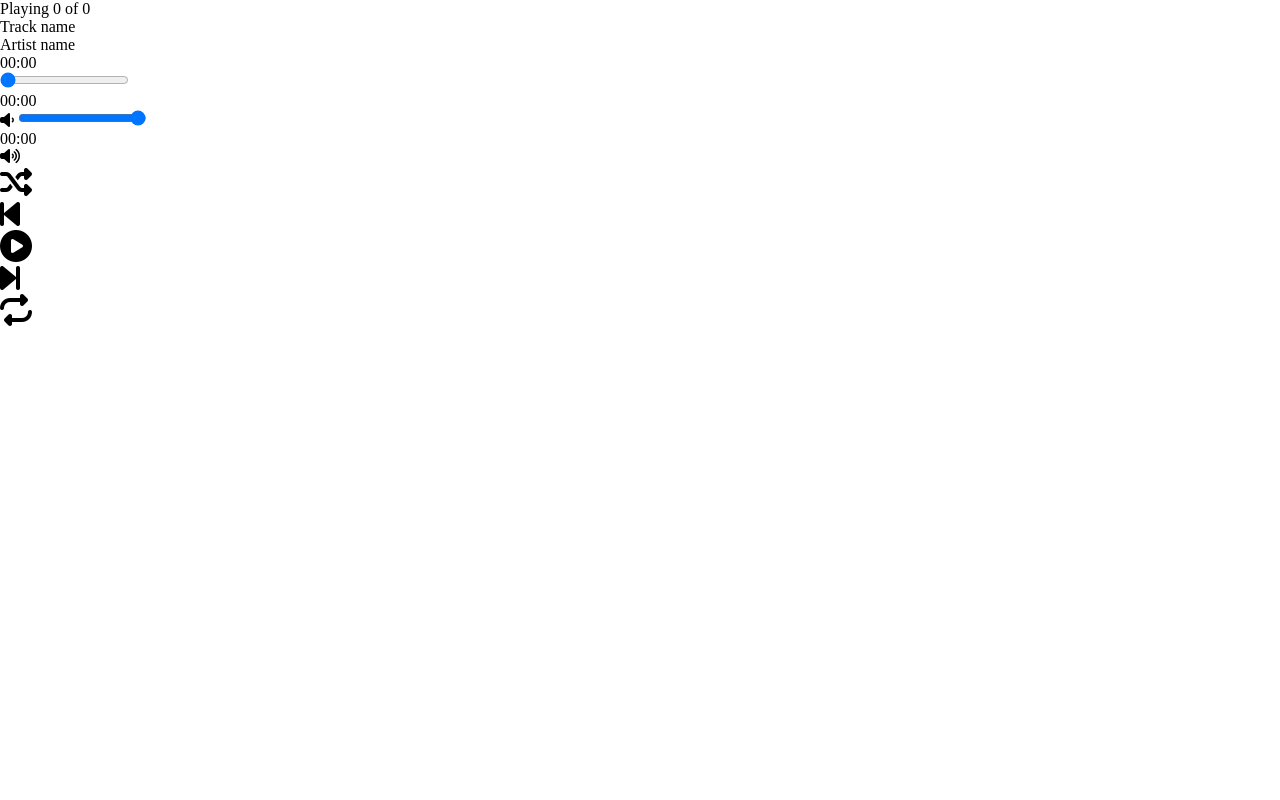
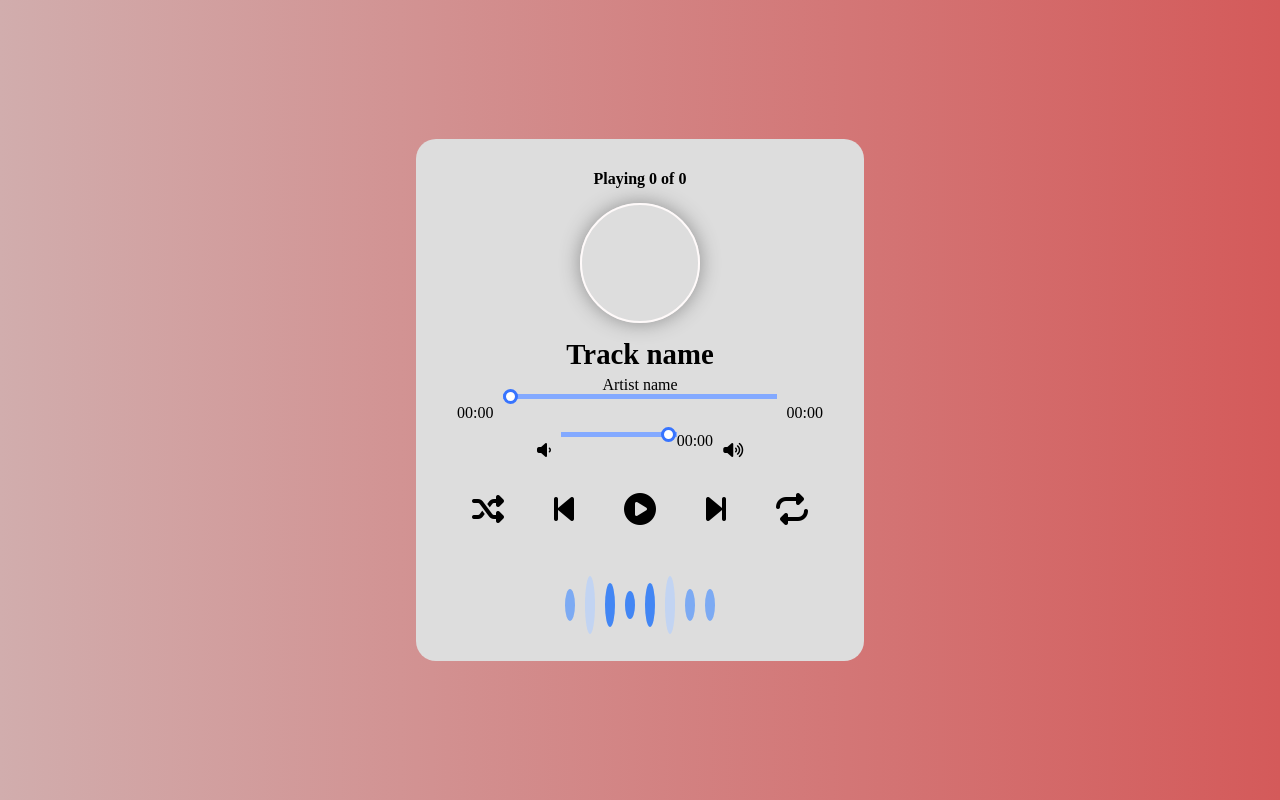
Before and after one commit to JafarSoltani9/Frontend, a plain HTML site: page music-player/index.html in a window 1280 px wide. Drawn offline with Linux system fonts and the light colour scheme.

Commit message:
added some code in the music player app

```diff
--- a/music-player/index.html
+++ b/music-player/index.html
@@ -11,8 +11,8 @@
     <div class="player">
         <div class="wrapper">
 
-            <div class="detalis">
-                <div class="new-playing">Playing 0 of 0</div>
+            <div class="details">
+                <div class="now-playing">Playing 0 of 0</div>
                 <div class="tarck-art"></div>
                 <div class="track-name">Track name</div>
                 <div class="track-artist">Artist name</div>
@@ -26,7 +26,7 @@
 
             <div class="silder-contariner">
                 <i class="fa fa-volume-down"></i>
-                <input type="range" min="1" max="100" value="99" class="seek-slider" onchange="">
+                <input type="range" min="1" max="100" value="99" class="volume-slider" onchange="">
                 <div class="volume-duration">00:00</div>
                 <i class="fa fa-volume-up"></i>
             </div>
@@ -36,22 +36,22 @@
                 <div class="random-track" onclick="">
                     <i class="fas fa-random fa-2x"></i>
                 </div>
-                <div class="random-track" onclick="">
+                <div class="prev-track" onclick="">
                     <i class="fas fa-step-backward fa-2x"></i>
                 </div>
-                <div class="random-track" onclick="">
+                <div class="playpause-track" onclick="">
                     <i class="fas fa-play-circle fa-2x"></i>
                 </div>
-                <div class="random-track" onclick="">
+                <div class="next-track" onclick="">
                     <i class="fas fa-step-forward fa-2x"></i>
                 </div>
-                <div class="random-track" onclick="">
+                <div class="repeat-track" onclick="">
                     <i class="fas fa-repeat fa-2x"></i>
                 </div>
 
             </div>
 
-            <div id="wave">
+            <div id="wave" class="loader">
                 <span class="stroke"></span>
                 <span class="stroke"></span>
                 <span class="stroke"></span>
--- a/music-player/style.css
+++ b/music-player/style.css
@@ -3,3 +3,187 @@
     padding: 0;
     box-sizing: border-box;
 }
+
+html, body {
+    height: 100%;
+}
+
+body{
+    background: linear-gradient(to right, #d1adad, #d45a5a);
+    display: flex;
+    justify-content: center;
+    align-items: center;
+    height: 100%;
+}
+
+.wrapper {
+    border: 1px solid transparent;
+    padding: 30px;
+    border-radius: 20px;
+    background: #ddd;
+    height: max-content;
+}
+
+.details{
+    display: flex;
+    align-items: center;
+    justify-content: center;
+    flex-direction: column;
+}
+.tarck-art{
+    margin: 15px;
+    width: 120px;
+    height: 120px;
+    border: 2px solid #fffafa;
+    background-size: cover;
+    background-position: center;
+    border-radius: 50%;
+    box-shadow: 0 0 20px #8e8e8e;
+}
+.now-playing{
+    font-size: 1rem;
+    font-weight: bold;
+}
+.track-name{
+    font-size: 1.8rem;
+    font-weight: bold;
+}
+.track-artist{
+    font-size: 1rem ;
+    margin-top: 5px;
+}
+.silder-contariner{
+    display: flex;
+    justify-content: center;
+}
+.seek-slider,
+.volume-slider{
+    appearance: none;
+    height: 5px;
+    background: #83a9ff;
+    transition: all 0.2s;
+}
+.seek-slider::-webkit-slider-thumb,
+.volume-slider::-webkit-slider-thumb{
+    appearance: none;
+    width: 15px;
+    height: 15px;
+    background: #fff;
+    border: 3px solid #3774ff;
+    cursor: grab;
+    border-radius: 50%;
+}
+
+.seek-slider:hover,
+.volume-slider:hover{
+    opacity: 1;
+}
+
+.seek-slider{
+    width: 100%;
+}
+.volume-slider{
+    width: 30%;
+}
+.current-time,
+.total-duration,
+i.fa-volume-down,
+i.fa-volume-up{
+    padding: 10px;
+}
+.buttons {
+    display: flex;
+    flex-direction: row;
+    align-items: center;
+    margin-bottom: 30px;
+}
+.fa-random,
+.fa-step-backward,
+.fa-play-circle,
+.fa-step-forward,
+.fa-repeat{
+    cursor: pointer;
+}
+.randomAvtice{
+    color: #000;
+    opacity: 1;
+}
+.rotate{
+    animation: rotation 15s infinite linear;
+}
+@keyframes rotation {
+    0%{
+        transform: rotate(360deg);
+    }
+    100%{
+        transform: rotate(0deg);
+    }
+}
+.active{
+    color: #000;
+}
+.random-track,
+.prev-track,
+.playpause-track,
+.next-track,
+.repeat-track{
+    padding: 25px;
+    opacity: 0.7s;
+    transition: opacity 0.2s;
+}
+.random-track:hover,
+.prev-track:hover,
+.playpause-track:hover,
+.next-track:hover,
+.repeat-track:hover{
+    opacity: 1;
+}
+.loader{
+    position: relative;
+    top: 0;
+    height: 50px;
+    display: flex;
+    justify-content: center;
+    align-items: center;
+
+}
+.loader .stroke{
+    background: #f1f1f1;
+    height: 150%;
+    width: 10px;
+    border-radius: 50%;
+    margin: 0 5px;
+    animation: animate 1.5s linear infinite;
+}
+@keyframes animate {
+    50%{
+        height: 20%;
+        background: #4286f4;
+    }
+    100%{
+        height: 100%;
+        background: #4286f4;
+    }
+}
+
+.stroke:nth-child(1){
+    animation-delay: 0s;
+}
+.stroke:nth-child(2){
+    animation-delay: 0.3s;
+}
+.stroke:nth-child(3){
+    animation-delay: 0.6s;
+}
+.stroke:nth-child(4){
+    animation-delay: 0.9s;
+}
+.stroke:nth-child(5){
+    animation-delay: 0.6s;
+}
+.stroke:nth-child(6){
+    animation-delay: 0.3s;
+}
+.stroke:nth-child(7){
+    animation-delay: 0s;
+}
```
Also changed, not shown: music-player/script.js (+97 -0 lines), music-player/img/image.jpg (added), 4 other files.
